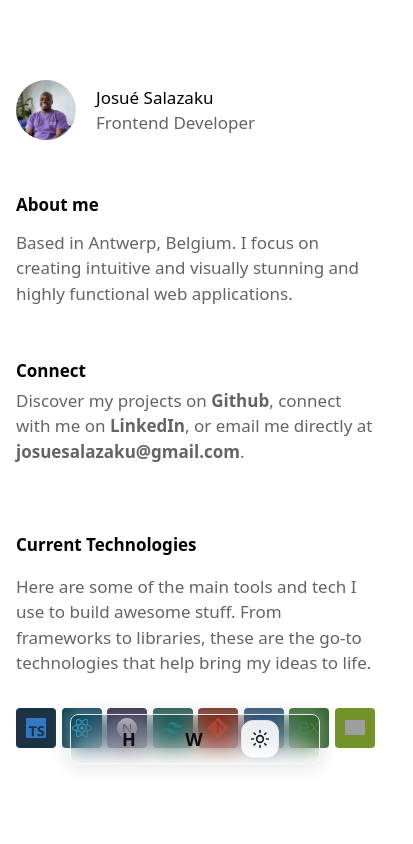
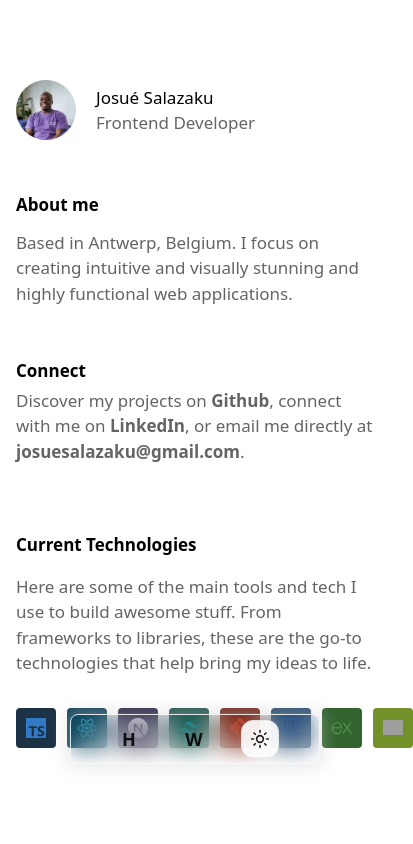
Before and after one commit to JosueSalazaku/portfolio-page, a Next.js app: page / in a window 390 px wide. Shown: the top 844 px of the page, 413 px wide, since content can reach past the window. Built offline with nearby package versions, Linux system fonts and the light colour scheme; grey boxes are pictures that could not be loaded.

Commit message:
Improve logo layout in CurrentTech component

```diff
--- a/src/app/components/CurrentTech.tsx
+++ b/src/app/components/CurrentTech.tsx
@@ -25,7 +25,7 @@ function CurrentTech() {
         these are the go-to technologies that help bring my
         ideas to life.
       </p>
-      <div id="logo" className="flex flex-row gap-[5.5px] pt-8  md:gap-9 lg:gap-[38px]">
+      <div id="logo" className="flex flex-row gap-[11px] pt-8  md:gap-9 lg:gap-[38px]">
 
         {techs.map((tech, index) => (
           <div
```
